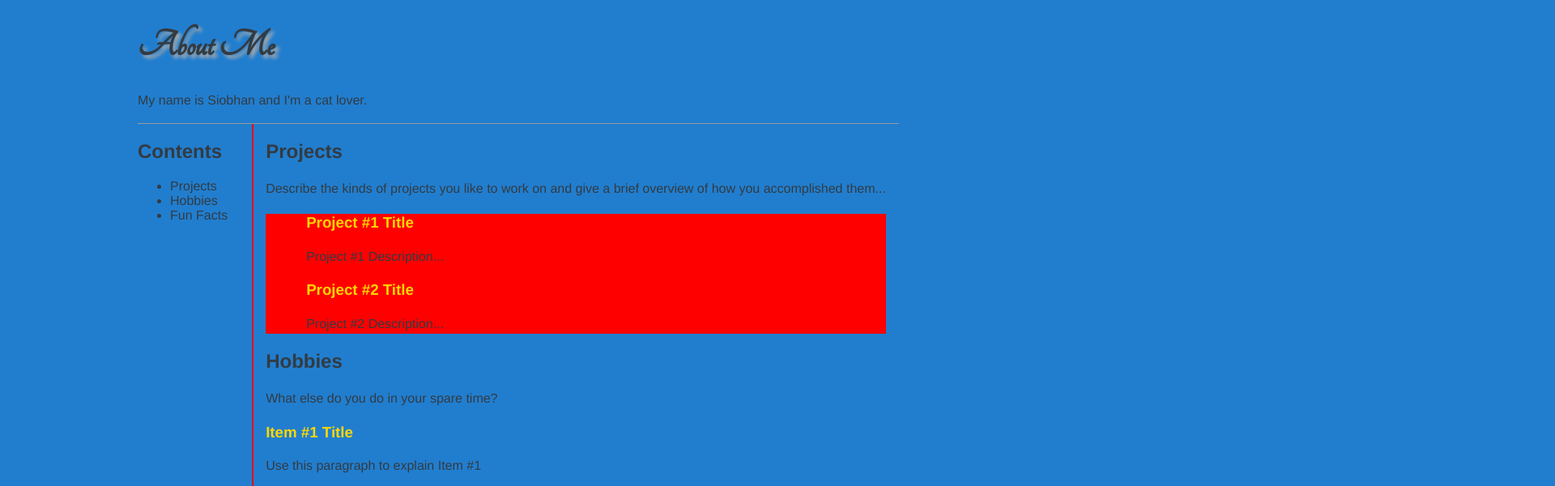
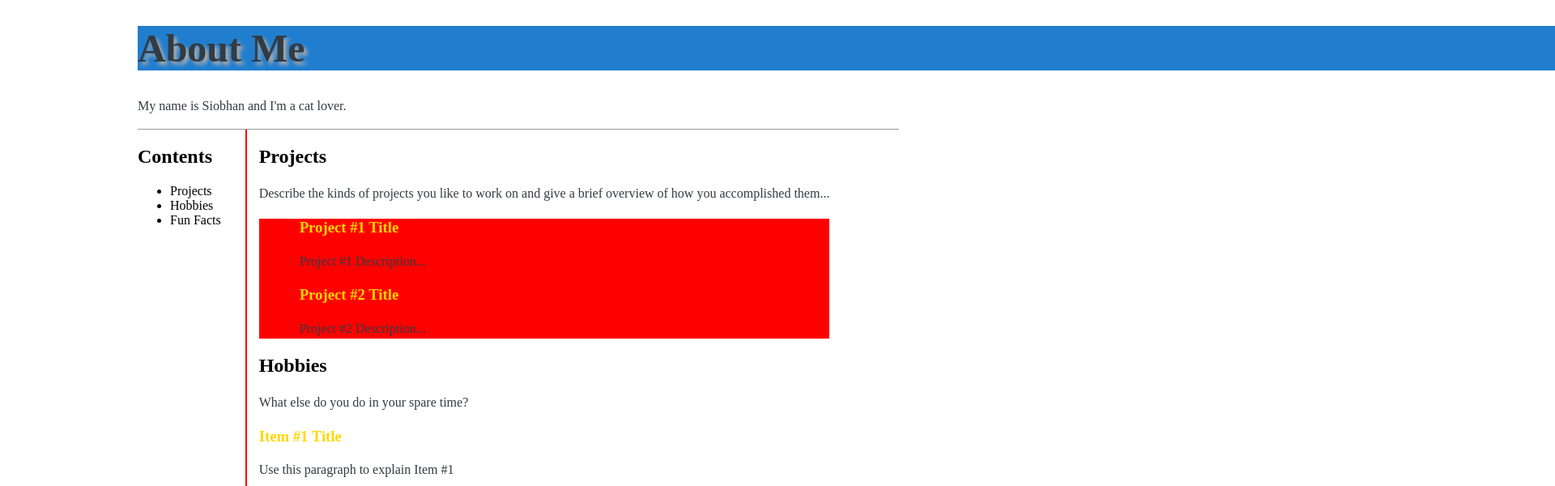
Before and after one commit to Siobhy/learningLess, a plain HTML site: page frontendClass/index.html in a window 1280 px wide. Shown: the top 600 px of the page at 81% size, 1920 px wide, since content can reach past the window. Drawn offline with Linux system fonts and the light colour scheme.

Commit message:
this is the ugly version

```diff
--- a/frontendClass/resources/layout.css
+++ b/frontendClass/resources/layout.css
@@ -5,12 +5,12 @@
  @import url(http://fonts.googleapis.com/css?family=Great+Vibes);
 
 body {
-	font-family: Helvetica, Arial, sans-serif;
-	background-color: #217ECF;
-	color: #333B42;
-}
+
 
 h1 {
+	width:700000px;
+	color: pink;
+	kbfaksbhladfblsfbahfvsdkdasbkhfbkasdjadhfmabsd
   font-family: 'Tangerine', serif;
   font-size: 48px;
   text-shadow: 4px 4px 4px #aaa;
```
